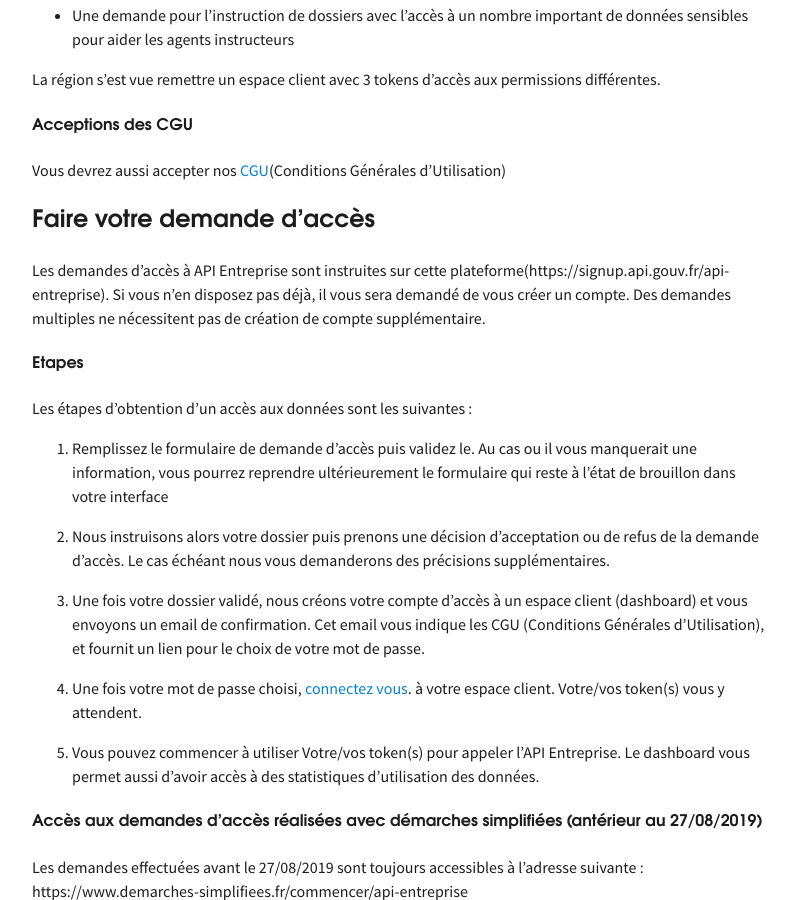
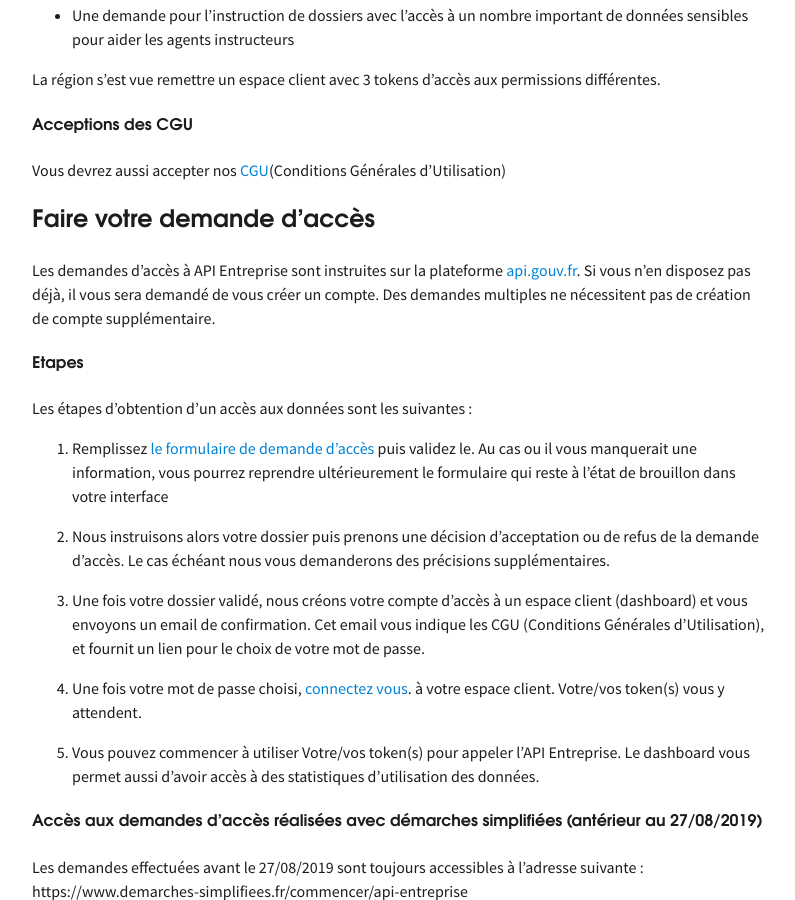
Before and after one commit to etalab/entreprise.api.gouv.fr, a Jekyll site: the page built from pages/demander_un_acces.md, in a window 1280 px wide and 900 px high, scrolled down 1189 px. Shown: the whole window, without its empty margins (238-1033 px from the left). Built offline with Jekyll 4.4.1, drawn with Linux system fonts in a browser that asks for light colours; some web fonts are replaced.

Commit message:
Update demander_un_acces.md

```diff
--- a/pages/demander_un_acces.md
+++ b/pages/demander_un_acces.md
@@ -48,7 +48,7 @@ Vous devrez aussi accepter nos [CGU](https://entreprise.api.gouv.fr/cgu/)(Condit
 
 ## Faire votre demande d'accès
 
-Les demandes d'accès à API Entreprise sont instruites sur cette plateforme(https://signup.api.gouv.fr/api-entreprise).
+Les demandes d'accès à API Entreprise sont instruites sur la plateforme [api.gouv.fr](https://signup.api.gouv.fr/api-entreprise).
 Si vous n'en disposez pas déjà, il vous sera demandé de vous créer un compte. Des demandes multiples ne nécessitent pas de création de compte supplémentaire.
 
 
@@ -56,7 +56,7 @@ Si vous n'en disposez pas déjà, il vous sera demandé de vous créer un compte
 
 Les étapes d'obtention d'un accès aux données sont les suivantes :
 
-  1. Remplissez le formulaire de demande d'accès puis validez le. Au cas ou il
+  1. Remplissez [le formulaire de demande d'accès](https://signup.api.gouv.fr/api-entreprise) puis validez le. Au cas ou il
      vous manquerait une information, vous pourrez reprendre ultérieurement le formulaire qui
      reste à l'état de brouillon dans votre interface
 
```
